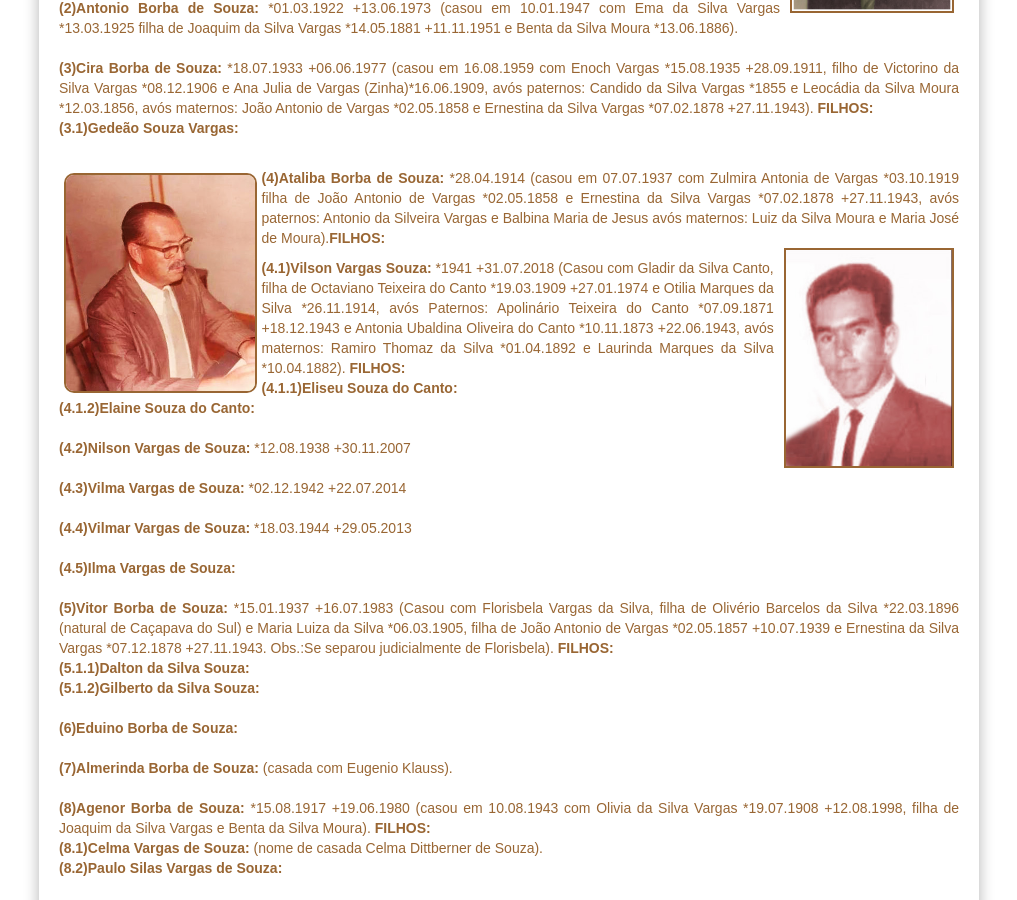
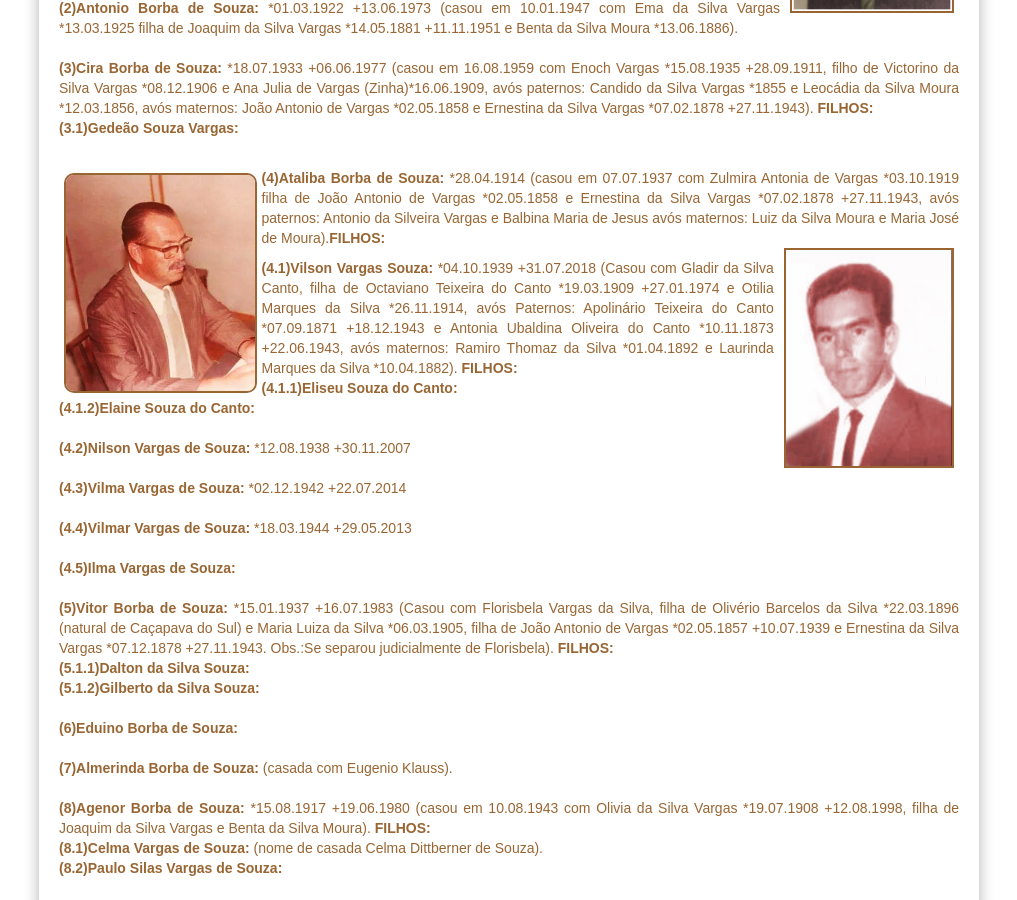
Before and after one commit to claudiovargas1955/claudiovargas1955.github.io, a Jekyll site: the page built from _pages/arvore-genealogica-da-familia-borba.html, in a window 1280 px wide and 900 px high, scrolled down 609 px. Shown: the whole window, without its empty margins (131-1148 px from the left). Built offline with Jekyll 4.4.1, drawn with Linux system fonts in a browser that asks for light colours; some web fonts are replaced.

Commit message:
Update arvore-genealogica-da-familia-borba.html

```diff
--- a/_pages/arvore-genealogica-da-familia-borba.html
+++ b/_pages/arvore-genealogica-da-familia-borba.html
@@ -75,10 +75,10 @@
 Vargas *02.05.1858 e Ernestina da Silva Vargas *07.02.1878 +27.11.1943, avós paternos: Antonio da Silveira Vargas e Balbina Maria de
 Jesus avós maternos: Luiz da Silva Moura e Maria José de Moura).<b>FILHOS:</b><br>
 <img class="dir" style="float:right"; src="/images/FOTO VILSON.jpg" height="220px" title="Vilson Souza";/>
-<p><b>(4.1)Vilson Vargas Souza: </b>*1941 +31.07.2018 (Casou com Gladir da Silva Canto, filha de Octaviano Teixeira do Canto *19.03.1909
-+27.01.1974 e Otilia Marques da Silva *26.11.1914, avós Paternos: Apolinário Teixeira do Canto *07.09.1871 +18.12.1943 e Antonia
-Ubaldina Oliveira do Canto *10.11.1873 +22.06.1943, avós maternos: Ramiro Thomaz da Silva *01.04.1892 e Laurinda Marques da Silva
-*10.04.1882). <b>FILHOS:</b><br>
+<p><b>(4.1)Vilson Vargas Souza: </b>*04.10.1939 +31.07.2018 (Casou com Gladir da Silva Canto, filha de Octaviano Teixeira do Canto
+*19.03.1909 +27.01.1974 e Otilia Marques da Silva *26.11.1914, avós Paternos: Apolinário Teixeira do Canto *07.09.1871 +18.12.1943 e
+Antonia Ubaldina Oliveira do Canto *10.11.1873 +22.06.1943, avós maternos: Ramiro Thomaz da Silva *01.04.1892 e Laurinda Marques da
+Silva *10.04.1882). <b>FILHOS:</b><br>
 <b>(4.1.1)Eliseu Souza do Canto: </b><br>
 <b>(4.1.2)Elaine Souza do Canto: </b><br><br>
 
```
